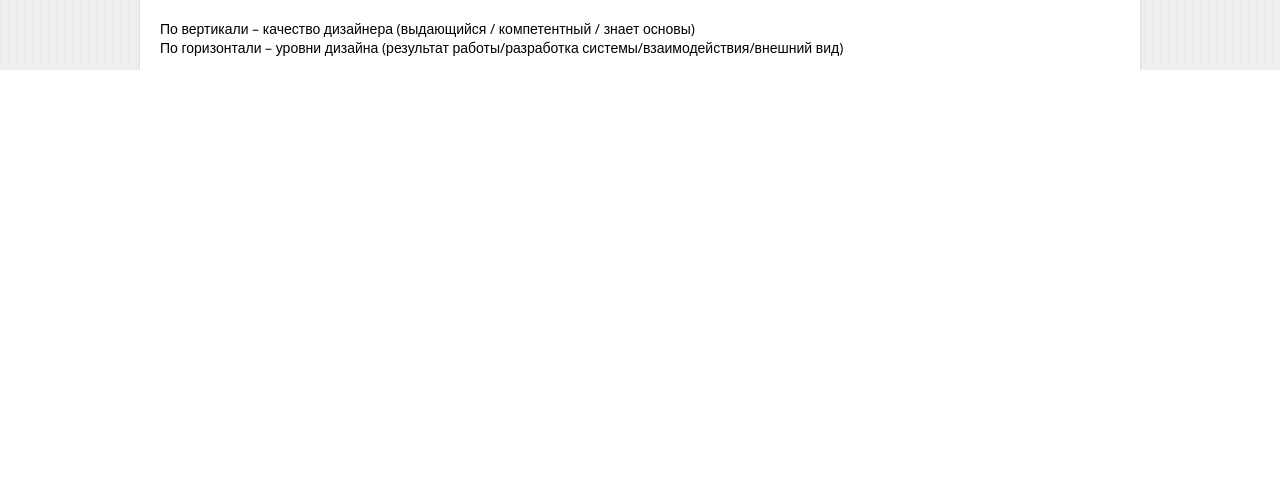
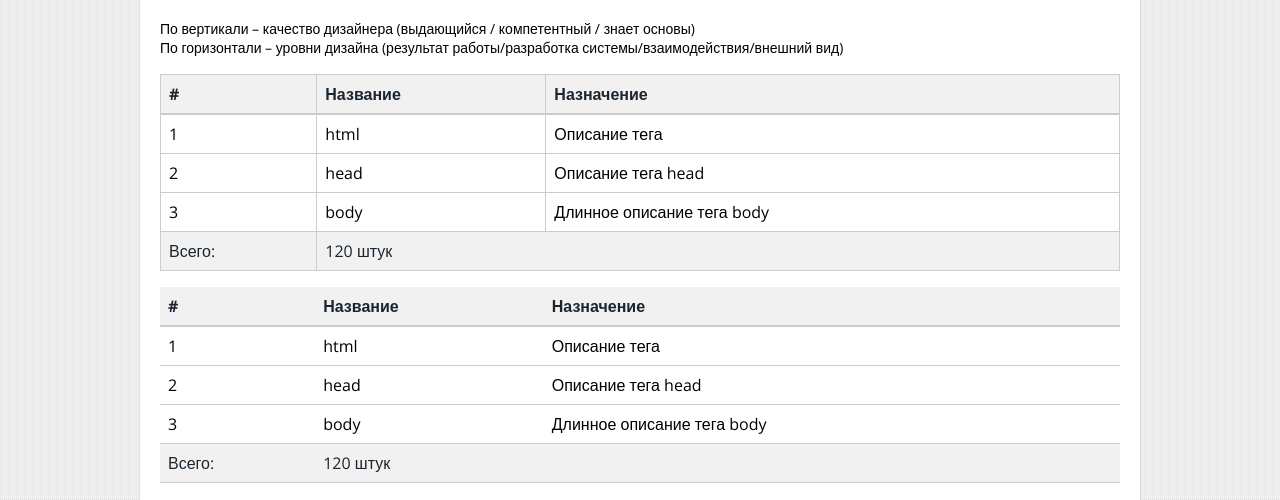
Before and after one commit to GrigoryS/fw, a plain HTML site: page article1.html in a window 1280 px wide. Shown: the part 2253-2753 px from the top of the page. Before the commit the page ends 2323 px from the top, so only its background shows below. Drawn offline with nearby package versions, Linux system fonts and the light colour scheme.

Commit message:
Add tables to demo article

```diff
--- a/article1.html
+++ b/article1.html
@@ -93,7 +93,74 @@
 		<p>По вертикали – качество дизайнера (выдающийся / компетентный / знает основы)<br>
 По горизонтали – уровни дизайна (результат работы/разработка системы/взаимодействия/внешний вид)</p>
 
+	<table>
+		<thead>
+			<tr>
+				<th>#</th>
+				<th>Название</th>
+				<th>Назначение</th>
+			</tr>
+		</thead>
+		<tfoot>
+			<tr>
+				<td>Всего:</td>
+				<td colspan=2>120 штук</td>
+			</tr>
+		</tfoot>
+		<tbody>
+			<tr>
+				<td>1</td>
+				<td>html</td>
+				<td>Описание тега</td>
+			</tr>
 
+			<tr>
+				<td>2</td>
+				<td>head</td>
+				<td>Описание тега head</td>
+			</tr>
+
+			<tr>
+				<td>3</td>
+				<td>body</td>
+				<td>Длинное описание тега body</td>
+			</tr>
+		</tbody>
+	</table>
+	<table class='horizontal-only'>
+		<thead>
+			<tr>
+				<th>#</th>
+				<th>Название</th>
+				<th>Назначение</th>
+			</tr>
+		</thead>
+		<tfoot>
+			<tr>
+				<td>Всего:</td>
+				<td colspan=2>120 штук</td>
+			</tr>
+		</tfoot>
+		<tbody>
+			<tr>
+				<td>1</td>
+				<td>html</td>
+				<td>Описание тега</td>
+			</tr>
+
+			<tr>
+				<td>2</td>
+				<td>head</td>
+				<td>Описание тега head</td>
+			</tr>
+
+			<tr>
+				<td>3</td>
+				<td>body</td>
+				<td>Длинное описание тега body</td>
+			</tr>
+		</tbody>
+	</table>
 	</section>
 	<!-- end content -->
 
--- a/sass/header/_header.sass
+++ b/sass/header/_header.sass
@@ -13,7 +13,7 @@
 	height: 110px
 
 	+hidetext
-	transition: 0.2s ease all
+
 
 	&:hover
 		top: -10px
```
Also changed, not shown: css/screen.css.
